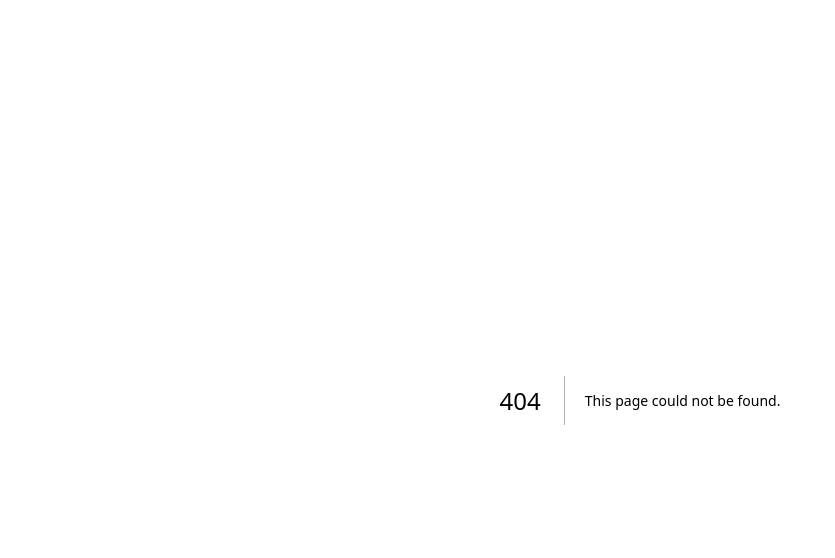
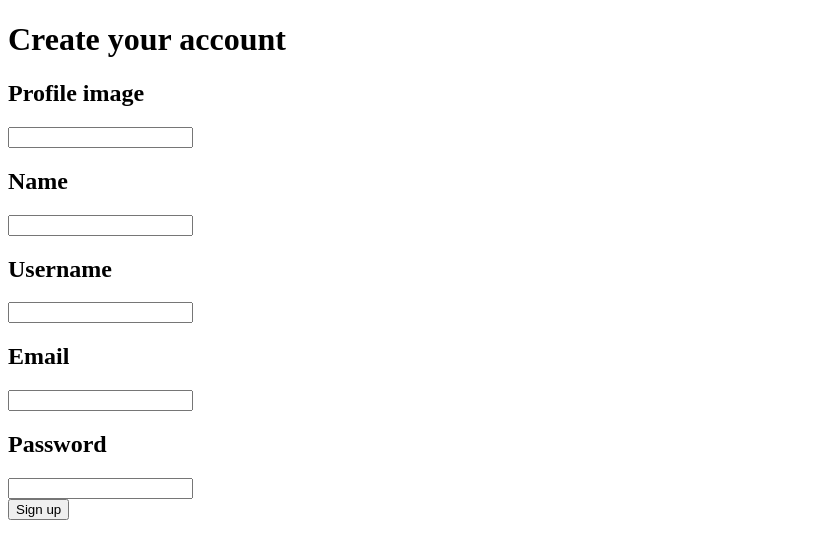
Before and after one commit to arembiam/kodemia-reactJs-reto, a Next.js app: page /users/register in a window 1280 px wide. Before the commit this address had no page. Shown: the top 558 px of the page, without its empty margins (0-835 px from the left). Built offline with nearby package versions, Linux system fonts and the light colour scheme.

Commit message:
register form ready but not posting

```diff
--- /dev/null
+++ b/pages/users/register.jsx
@@ -0,0 +1,87 @@
+import { useRouter } from "next/router";
+import { useState } from "react";
+
+export default function Register() {
+  const [profile, setProfile] = useState("");
+  const [name, setName] = useState("");
+  const [username, setUsername] = useState("");
+  const [email, setEmail] = useState("");
+  const [password, setPassword] = useState("");
+  const [error, setError] = useState("");
+  const router = useRouter();
+
+  function handleSubmit(event) {
+    event.preventDefault();
+    fetch("https://localhost:3000/users", {
+      method: "POST",
+      headers: { "Content-type": "application/json" },
+      body: JSON.stringify({
+        profile: profile,
+        name: name,
+        username: username,
+        email: email,
+        password: password,
+      }),
+    })
+      .then((response) => response.json())
+      .then((data) => {
+        console.log(data);
+        router.replace("/");
+      })
+
+      .catch((error) => {
+        console.log("An error occurred:", error);
+      });
+  }
+
+  return (
+    <main>
+      <div>
+        <h1>Create your account</h1>
+        <form action="/" onSubmit={handleSubmit}>
+          <h2>Profile image</h2>
+          <input
+            type="text"
+            name="profile"
+            required
+            onChange={(event) => setProfile(event.target.value)}
+            value={profile}
+          />
+          <h2>Name</h2>
+          <input
+            type="text"
+            name="name"
+            required
+            onChange={(event) => setName(event.target.value)}
+            value={name}
+          />
+          <h2>Username</h2>
+          <input
+            type="text"
+            name="username"
+            required
+            onChange={(event) => setUsername(event.target.value)}
+            value={username}
+          />
+          <h2>Email</h2>
+          <input
+            type="email"
+            name="email"
+            required
+            onChange={(event) => setEmail(event.target.value)}
+            value={email}
+          />
+          <h2>Password</h2>
+          <input
+            type="password"
+            name="password"
+            required
+            onChange={(event) => setPassword(event.target.value)}
+            value={password}
+          />
+        </form>
+        <button type="submit">Sign up</button>
+      </div>
+    </main>
+  );
+}
```
Also changed, not shown: pages/login.jsx (deleted, +0 -7 lines), pages/signup/index.jsx (deleted, +0 -7 lines), pages/signup/register.jsx (deleted, +0 -43 lines), pages/users/index.jsx (added, +10 -0 lines).
